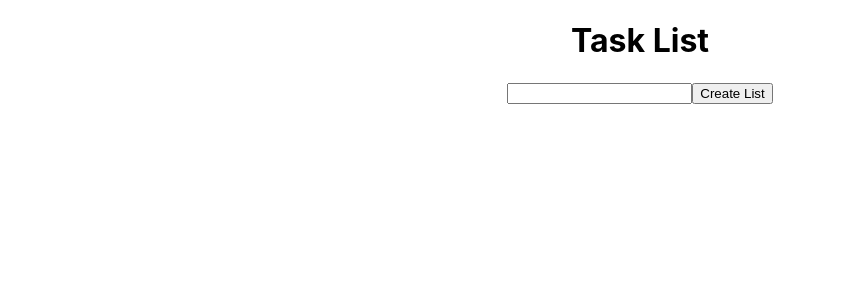
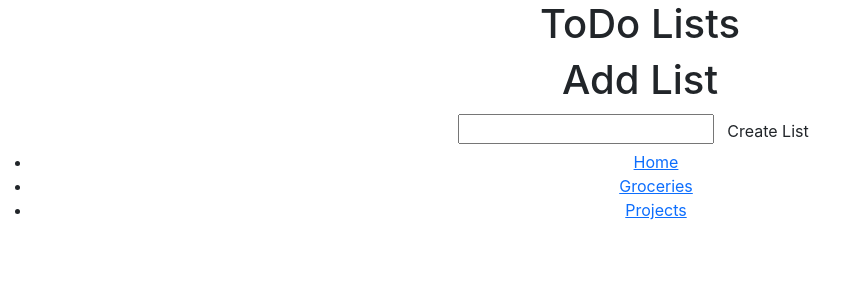
Before and after one commit to rednew20/todo-list, a React (Create React App) app: page / in a window 1280 px wide. Shown: the top 300 px of the page, without its empty margins (0-857 px from the left). Built offline with nearby package versions, Linux system fonts and the light colour scheme.

Commit message:
update APPjs, include bootstrap

```diff
--- a/package.json
+++ b/package.json
@@ -8,6 +8,7 @@
     "@testing-library/user-event": "^13.5.0",
     "react": "^17.0.2",
     "react-dom": "^17.0.2",
+    "react-router-dom": "^6.2.1",
     "react-scripts": "5.0.0",
     "web-vitals": "^2.1.4"
   },
--- a/public/index.html
+++ b/public/index.html
@@ -9,6 +9,8 @@
       name="description"
       content="Web site created using create-react-app"
     />
+    <script src="https://kit.fontawesome.com/8304bccf69.js" crossorigin="anonymous"></script>
+    <link href="https://cdn.jsdelivr.net/npm/bootstrap@5.0.2/dist/css/bootstrap.min.css" rel="stylesheet" integrity="sha384-EVSTQN3/azprG1Anm3QDgpJLIm9Nao0Yz1ztcQTwFspd3yD65VohhpuuCOmLASjC" crossorigin="anonymous">
     <link rel="apple-touch-icon" href="%PUBLIC_URL%/logo192.png" />
     <!--
       manifest.json provides metadata used when your web app is installed on a
--- a/src/App.js
+++ b/src/App.js
@@ -1,11 +1,94 @@
 import './App.css';
+import { BrowserRouter, Link, Route, Routes } from 'react-router-dom'
 import TodoList from './components/TodoList';
+import { useState } from 'react';
+
 
 function App() {
+  const [todoList, setTodoList] = useState([
+    {
+      id: 1,
+      text: 'Groceries',
+      tasks: [
+        {
+          id: 1,
+          text: 'buy fruit',
+        },
+        {
+          id: 2,
+          text: 'need meet',
+        }
+      ]
+    },
+    {
+      id: 2,
+      text: 'Projects',
+      tasks: [
+        {
+          id: 1,
+          text: 'Create hanlders',
+        },
+        {
+          id: 2,
+          text: 'Create CSS styles',
+        }
+      ]
+    }
+  ]);
+  //controllers for the Todo Form
+  const [listName, setListName] = useState();
+
+  const addList = (list) => {
+    const id = Math.floor(Math.random() * 10000) + 1
+
+    const newList = { id, text: list, tasks: [] }
+    console.log(newList);
+    setTodoList([...todoList, newList])
+
+  }
+
+  const deleteTask = (id) => {
+    console.log('delete task item=', id);
+  }
+
+  const onSubmit = (e) => {
+    e.preventDefault();
+    if (!listName) {
+      alert('Please enter a Name for the list.')
+      return;
+    }
+    addList(listName)
+
+  }
+
   return (
     <div className="App">
-      <TodoList />
-    </div>
+      <h1>ToDo Lists</h1>
+      <div>
+        <h1>Add List</h1>
+        <form onSubmit={onSubmit}>
+          <input type="text" onChange={(e) => setListName(e.target.value)} value={listName} />
+          <button type="submit" className='btn' >Create List</button>
+        </form>
+
+      </div>
+      <BrowserRouter>
+        <ul>
+          <li key='0'><Link to={`/`} >Home </Link></li>
+          {todoList.map((taskList) => (
+            <li key={taskList.id}><Link to={`/todolist-${taskList.id}`} >{taskList.text} </Link></li>
+          ))}
+        </ul>
+        <Routes>
+          <Route key="0" exact path="/" />
+          {todoList.map((taskList) => (
+            <Route key={taskList.id} path={`/todolist-${taskList.id}`} element={
+              <TodoList name={taskList.text} tasks={taskList.tasks} onDelete={deleteTask} />
+            } />
+          ))}
+        </Routes>
+      </BrowserRouter>
+    </div >
   );
 }
 
--- /dev/null
+++ b/src/components/Task.js
@@ -0,0 +1,21 @@
+import React from 'react'
+
+
+const Task = ({ tasks, onDelete }) => {
+
+  console.log(tasks);
+
+  return (
+    <div>
+      {tasks.map((task) => (
+        <h3 key={task.id}>{task.text}
+          <i style={{ color: 'red', cursor: 'pointer' }} className="fa-solid fa-delete-left" onClick={() => onDelete(task.id)}></i>
+        </h3>
+      ))
+      }
+    </div>
+
+  )
+}
+
+export default Task
--- a/src/components/TodoList.js
+++ b/src/components/TodoList.js
@@ -1,12 +1,21 @@
 import React from 'react'
+import Task from './Task'
+import { useState } from 'react';
 
-const TodoList = () => {
+const TodoList = ({ name, tasks, onDelete }) => {
+  //const [taskList, setTaskList] = useState(tasks);
+
+  const clickHandle = () => {
+    console.log('clicked');
+  }
+
   return (
     <div>
       <div>
-        <h1>Task List</h1>
-        <input type="text" name="todolstname" />
-        <button className='btn'>Create List</button>
+        <h1>my task in the list {name} </h1>
+        Add Task to the list:<input type="text" name="todolstname" />
+        <button className='btn' onClick={clickHandle}>Create Task</button>
+        <Task tasks={tasks} onDelete={onDelete} />
       </div>
     </div>
   )
```
Also changed, not shown: src/components/AddTask.js (added, +11 -0 lines), 1 other file (tests, documents, lock files or other folders).
